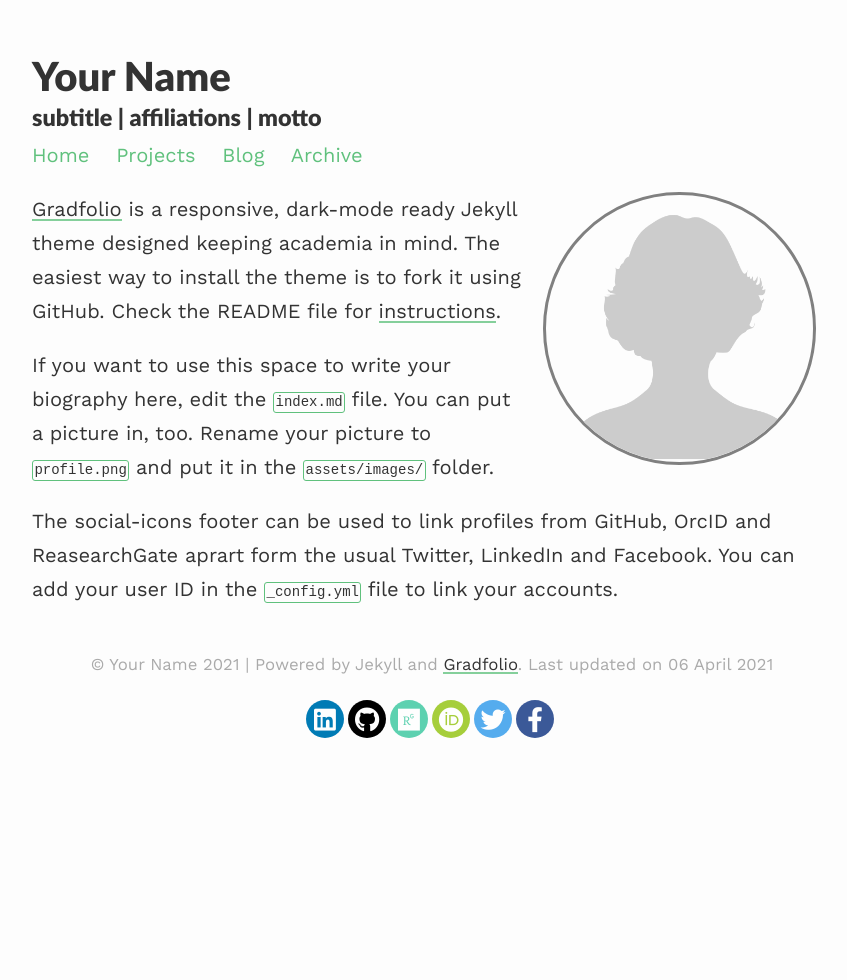
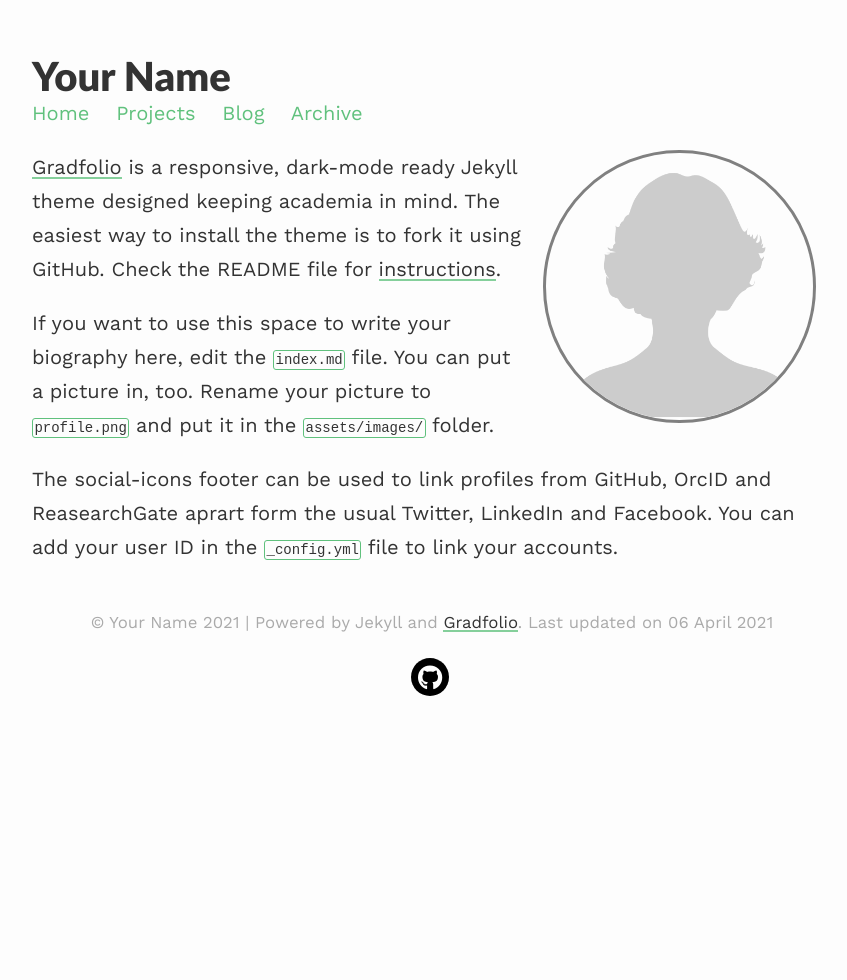
Before and after one commit to zeneise/gradfolio, a Jekyll site: the page built from index.md, in a window 1280 px wide. Shown: the whole page, without its empty margins (208-1055 px from the left). Built offline with Jekyll 4.4.1, drawn with Linux system fonts in a browser that asks for light colours; nearby versions of some CDN libraries; part of the change alters nothing that is shown.

Commit message:
Update _config.yml

```diff
--- a/_config.yml
+++ b/_config.yml
@@ -1,7 +1,7 @@
 ### your site title here
 
 title: Your Name
-description: subtitle | affiliations | motto
+description: # subtitle | affiliations | motto
 
 baseurl: /gradfolio #name of GitHub repository
 url: #custom url to be used instead of GitHub repository
@@ -17,12 +17,12 @@ permalink: /blog/:year/:title/
 paginate_path: /blog/page:num/
 
 # Social media links in footer
-facebook: "#"
-twitter: "#"
-linkedin: "#"
-github: "#"
-researchgate: "#"
-orcid: "#"
+# facebook: "#"
+# twitter: "#"
+# linkedin: "#"
+# github: "#"
+# researchgate: "#"
+# orcid: "#"
 
 highlighter: rouge
 markdown: kramdown
```
